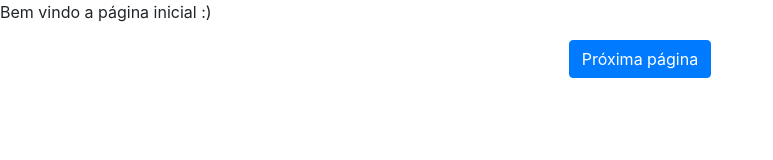
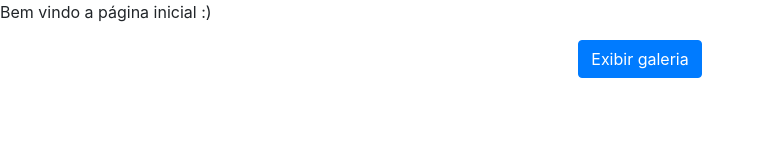
Before and after one commit to diegomontania/primeiro-projeto-angular, an Angular app in the folder alurapic/: page / in a window 1280 px wide. Shown: the top 160 px of the page, without its empty margins (0-773 px from the left). Built offline with nearby package versions, Linux system fonts and the light colour scheme.

Commit message:
alterações em photoslist para renomear variaveis

```diff
--- a/alurapic/src/app/button-load-page/button-load-page.component.html
+++ b/alurapic/src/app/button-load-page/button-load-page.component.html
@@ -1,3 +1,3 @@
 <div class="text-center">
-  <button class="btn btn-primary">Próxima página</button>
+  <button class="btn btn-primary">Exibir galeria</button>
 </div>
--- a/alurapic/src/app/photos/photo-form/photo-form.component.ts
+++ b/alurapic/src/app/photos/photo-form/photo-form.component.ts
@@ -7,9 +7,8 @@ import { Component, OnInit } from '@angular/core';
 })
 export class PhotoFormComponent implements OnInit {
 
-  constructor() { }
+  constructor() {}
 
-  ngOnInit() {
-  }
+  ngOnInit() {}
 
 }
--- a/alurapic/src/app/photos/photo-list/load-button/load-button.component.html
+++ b/alurapic/src/app/photos/photo-list/load-button/load-button.component.html
@@ -1,5 +1,4 @@
 <!-- fazendo if e else nas tags html -->
-
 <div class="text-center" *ngIf="temMaisImagensParaExibir; else exibeMensagemSemDados">
   <button class="btn btn-primary">Carregar mais fotos</button>
 </div>
--- a/alurapic/src/app/photos/photo-list/load-button/load-button.component.ts
+++ b/alurapic/src/app/photos/photo-list/load-button/load-button.component.ts
@@ -11,9 +11,8 @@ export class LoadButtonComponent implements OnInit {
   // @Input para receber essa informação externamente
   @Input() temMaisImagensParaExibir: boolean = false;
 
-  constructor() { }
+  constructor() {}
 
-  ngOnInit() {
-  }
+  ngOnInit() {}
 
 }
--- a/alurapic/src/app/photos/photo-list/photo-list.component.ts
+++ b/alurapic/src/app/photos/photo-list/photo-list.component.ts
@@ -7,7 +7,7 @@ import { PhotoService } from '../photo/photo.service';
 import { PhotoAPI } from '../photo/PhotoAPI';
 
 @Component({
-  selector: 'app-photo-list',
+  selector: 'ap-photo-list',
   templateUrl: './photo-list.component.html',
   styleUrls: ['./photo-list.component.css']
 })
@@ -68,7 +68,6 @@ export class PhotoListComponent implements OnInit, OnDestroy {
 
   // onDestroy ocorre após mudança de página destruindo um serviço
   ngOnDestroy(): void {
-
     // removendo unsuscribe do componente que faz uso do debounce
     this.debounce.unsubscribe();
   }
@@ -81,9 +80,7 @@ export class PhotoListComponent implements OnInit, OnDestroy {
       this.minhasPhotosVindasDaAPI = this.minhasPhotosVindasDaAPI.concat(photos);
 
       // se nao houver mais fotos
-      if(!photos.length){
-        this.temMaisImagensParaExibir = false;
-      }
+      if(!photos.length) this.temMaisImagensParaExibir = false;
     });
   }
 }
--- a/alurapic/src/app/photos/photo-list/photos/photos.component.ts
+++ b/alurapic/src/app/photos/photo-list/photos/photos.component.ts
@@ -25,14 +25,10 @@ export class PhotosComponent implements OnChanges {
       // recebe a quantidade de grupos que serão criados a partir das fotos
       // recebidas do back-end, ou seja, colocando as fotos nas colunas
       this.rows = this.agruparColunasDeFotos(this.photos);
-
     }
   }
 
-  ngOnInit() {
-
-
-  }
+  ngOnInit() {}
 
   agruparColunasDeFotos(photos: PhotoAPI[]) {
 
--- a/alurapic/src/app/photos/photo/photo.service.ts
+++ b/alurapic/src/app/photos/photo/photo.service.ts
@@ -30,7 +30,6 @@ export class PhotoService{
     listFromUserPaginated(userName: string, pagina: number){
 
         const parametros = new HttpParams().append('pagina', pagina.toString());
-
         return this.http.get<PhotoAPI[]>(API + userName +'/photos', { params: parametros});
     }
 }
```
